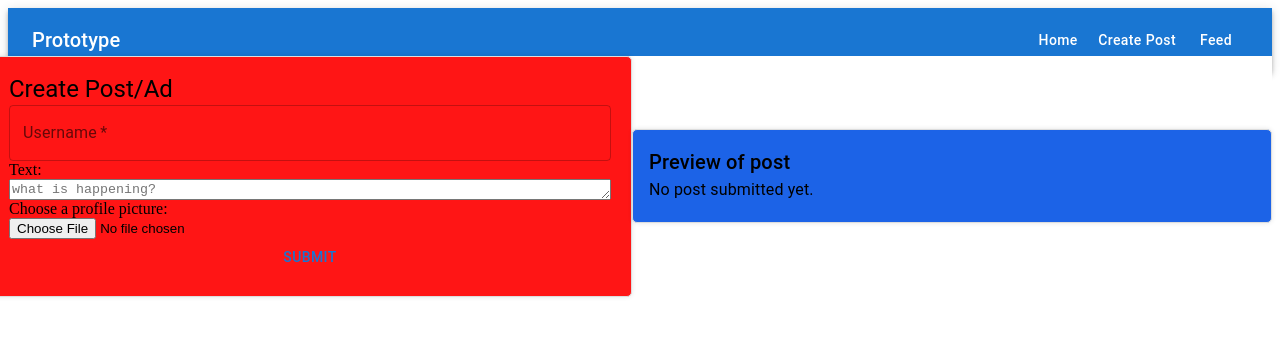
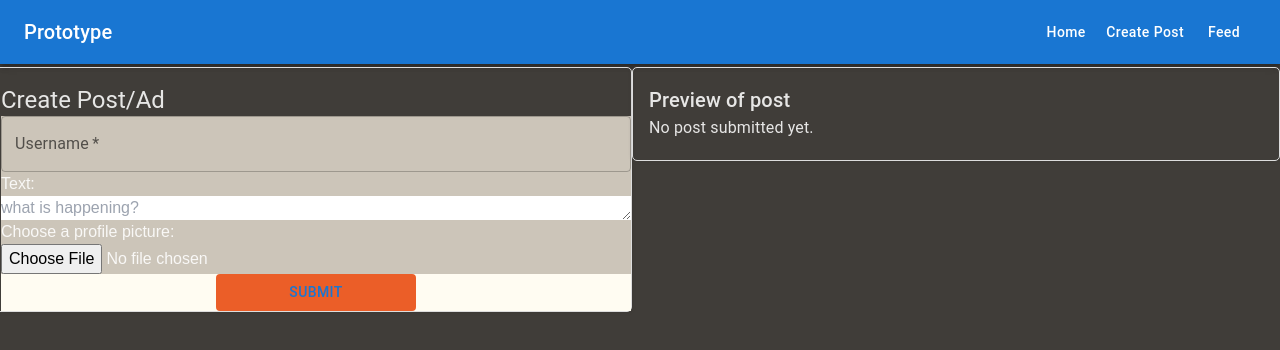
Before and after one commit to zeeshanhshaheen/semester-project-prototype, a Next.js app: page /createpost in a window 1280 px wide. Shown: the top 350 px of the page. Built offline with nearby package versions, Linux system fonts and the light colour scheme.

Commit message:
late night design changes

```diff
--- a/app/globals.css
+++ b/app/globals.css
@@ -2,14 +2,14 @@
 @tailwind components;
 
 
-:root {
+html {
     font-family:  Arial, sans-serif;
     line-height: 1.5;
     font-weight: 400;
 
     color-scheme: light dark;
     color: rgba(255, 255, 255, 0.87);
-    background-color: #242424;
+    background-color: #403d39;;
 
     font-synthesis: none;
     text-rendering: optimizeLegibility;
@@ -23,57 +23,3 @@
     --color-white: #FFFFFF;
     --color-golden: #DCCA87;
   }
-
-  a {
-    font-weight: 500;
-    color: unset;
-    text-decoration: inherit;
-  }
-  a:hover {
-    color: var(--color-golden);
-  }
-
-  body {
-    margin: 0;
-    display: flex;
-    place-items: center;
-    min-width: 320px;
-    min-height: 100vh;
-  }
-
-  h1 {
-    font-size: 3.2em;
-    line-height: 1.1;
-  }
-
-  button {
-    border-radius: 8px;
-    border: 1px solid transparent;
-    padding: 0.6em 1.2em;
-    font-size: 1em;
-    font-weight: 500;
-    font-family: inherit;
-    background-color: #1a1a1a;
-    cursor: pointer;
-    transition: border-color 0.25s;
-  }
-  button:hover {
-    border-color: #646cff;
-  }
-  button:focus,
-  button:focus-visible {
-    outline: 4px auto -webkit-focus-ring-color;
-  }
-
-  @media (prefers-color-scheme: light) {
-    :root {
-      color: #213547;
-      background-color: #242424;
-    }
-    a:hover {
-      color: #747bff;
-    }
-    button {
-      background-color: #f9f9f9;
-    }
-  }
--- a/components/navbar/navbar.module.css
+++ b/components/navbar/navbar.module.css
@@ -1,6 +1,7 @@
 .navbar {
     display: flex;
-    background-color: #242424;
+    background-color: #252422;
+    box-shadow: 0 0 5px rgba(0, 0, 0, 0.4);;
 }
 
 .navbar_list {
--- a/components/postform/postform.module.css
+++ b/components/postform/postform.module.css
@@ -1,25 +1,37 @@
 .container {
-
 }
 
 .postform {
     display: flex;
     flex-direction: column;
+    background-color: #fffcf2;
+    justify-content: space-between;
 }
 
 .postform_username {
     display: flex;
     flex-direction: column;
+    background-color: #ccc5b9;
 }
 
 .postform_content {
     display: flex;
     flex-direction: column;
+    background-color: #ccc5b9;
 }
 
 .postform_avatar {
     display: flex;
     flex-direction: column;
+    background-color: #ccc5b9;
+}
+
+.postform button {
+    background-color: #eb5e28;
+    width: 200px;
+    justify-self: center;
+    align-self: center;
+
 }
 
 /*.scam_warning p {
--- a/pages/_app.tsx
+++ b/pages/_app.tsx
@@ -1,4 +1,6 @@
-import type { AppProps } from 'next/app';
+import type { AppProps } from "next/app";
+
+import "../app/globals.css";
 
 export default function App({ Component, pageProps }: AppProps) {
   return <Component {...pageProps} />;
--- a/pages/_document.tsx
+++ b/pages/_document.tsx
@@ -4,7 +4,7 @@ export default function Document() {
   return (
     <Html>
       <Head />
-      <body>
+      <body style={{ margin: "0 0" }}>
         <Main />
         <NextScript />
       </body>
--- a/pages/createpost/createpost.module.css
+++ b/pages/createpost/createpost.module.css
@@ -3,29 +3,30 @@
 /* Overall page styles */
 .page_container {
     display: flex;
-  justify-content: center;
-  align-items: center;
-  margin-top: 100px;
-  height: 100%;
-  background-color: white;
+    justify-content: space-between;
+    align-items: flex-start;
+    /*height: 100vh;*/
+    padding-top: 19px;
+    margin: 5px;
   }
 
   /* Left side - Form container */
   .form_container {
     flex: 1;
-  padding: 20px;
-  background-color: #ff1515;
+    /* background-color: #ff1515; */
     border: 1px solid #dddddd;
     border-radius: 5px;
     box-shadow: 0 0 5px rgba(0, 0, 0, 0.1);
+    margin: 5px;
   }
 
   /* Right side - Preview container */
   .preview_container {
     flex: 1;
     padding: 20px;
-  background-color: #1c63e7;
+    /* background-color: #1c63e7; */
     border: 1px solid #dddddd;
     border-radius: 5px;
     box-shadow: 0 0 5px rgba(0, 0, 0, 0.1);
+    margin: 5px;
   }
```
Also changed, not shown: components/postform/PostForm.tsx (+21 -22 lines). Lines whose indentation alone changed are shown as unchanged.
